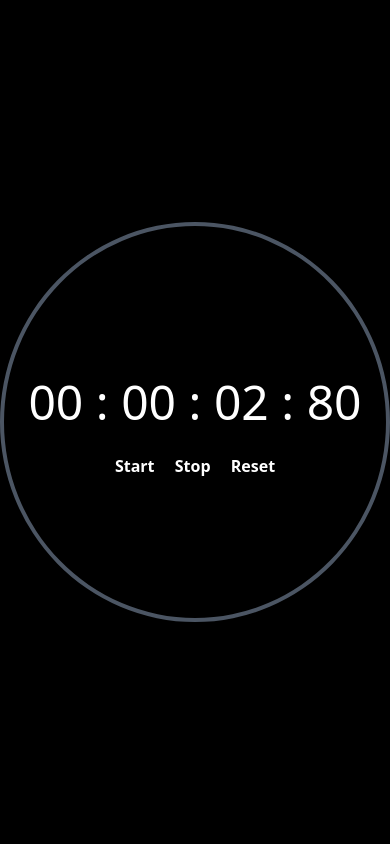
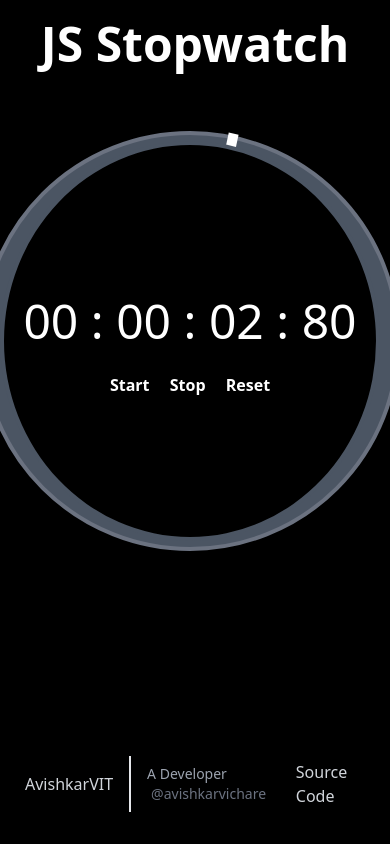
Before and after one commit to AvishkarVichare/Stopwatch-JS, a plain HTML site: page index.html in a window 390 px wide. Both pictures are taken after a click on the button "Start". Drawn offline with nearby package versions, Linux system fonts and the light colour scheme.

Commit message:
added more features like progress bar and footer

```diff
--- a/index.html
+++ b/index.html
@@ -9,6 +9,22 @@
     <script>
         tailwind.config = {
           theme: {
+            screens: {
+      'sm': '380px',
+      // => @media (min-width: 375px) { ... }
+
+      'md': '768px',
+      // => @media (min-width: 768px) { ... }
+
+      'lg': '1024px',
+      // => @media (min-width: 1024px) { ... }
+
+      'xl': '1280px',
+      // => @media (min-width: 1280px) { ... }
+
+      '2xl': '1536px',
+      // => @media (min-width: 1536px) { ... }
+    },
             extend: {
               colors: {
                 clifford: '#da373d',
@@ -19,9 +35,18 @@
       </script>
 </head>
 <body class="bg-black text-white">
-    <div class="container h-[100vh] flex justify-center items-center">
-        <div class="rounded-[50%] border-4 border-gray-600 w-[400px] h-[400px] flex flex-col justify-center items-center">
-            <div id="main-watch" class="text-[3rem]">
+  <h1 class="font-bold text-center text-[2rem] my-2 sm:text-[3rem]">JS Stopwatch</h1>
+    <div class="container h-[60vh] flex justify-center items-center relative ">
+    <div class=" border-4 p-2 bg-gray-600 border-gray-500   rounded-[50%] w-[320px] sm:w-[420px] h-[320px] sm:h-[420px] flex justify-center absolute">
+      <div id="rotator" class="h-[210px] w-[10px] bg-white relative top-[-14px] origin-bottom "></div>
+    </div>
+
+        <div class="relative bg-black rounded-[50%] border-4 border-gray-600 w-[300px] sm:w-[400px] h-[300px] sm:h-[400px] flex flex-col justify-center items-center ">
+
+
+
+
+            <div id="main-watch" class="text-[2rem] sm:text-[3rem] ">
                 <span id="h">00</span>
                 :
                 <span id="m">00</span>
@@ -30,13 +55,28 @@
                 :
                 <spam id="cs">00</spam>
             </div>
-            <div class="mt-4">
+            <div class="mt-4 ">
                 <button class="mx-2 font-bold" id="start">Start</button>
                 <button class="mx-2 font-bold" id="stop">Stop</button>
                 <button class="mx-2 font-bold" id="reset">Reset</button>
             </div>
         </div>
+
     </div>
+
+    <footer class="text-gray-300 body-font absolute bottom-0 w-full">
+      <div class="container px-5 py-8 mx-auto flex items-center sm:flex-row flex-col">
+        <a class="flex title-font font-medium items-center md:justify-start justify-center text-gray-300">
+          AvishkarVIT
+        </a>
+        <p class="text-sm text-gray-400 sm:ml-4 sm:pl-4 sm:border-l-2 sm:border-gray-200 sm:py-2 sm:mt-0 mt-4">A Developer
+          <a href="https://www.linkedin.com/in/avishkar-vichare-35b19b225/" class="text-gray-500 ml-1" rel="noopener noreferrer" target="_blank">@avishkarvichare</a>
+        </p>
+        <span class="inline-flex sm:ml-auto sm:mt-0 mt-4 justify-center sm:justify-start">
+          <a href="https://github.com/AvishkarVichare/Stopwatch-JS">Source Code</a>
+        </span>
+      </div>
+    </footer>
 
     <script src="./script.js"></script>
 </body>
--- a/script.js
+++ b/script.js
@@ -2,6 +2,7 @@ const h = document.querySelector('#h');
 const m = document.querySelector('#m');
 const s = document.querySelector('#s');
 const cs = document.querySelector('#cs');
+const rotator = document.querySelector('#rotator');
 
 const start = document.querySelector('#start');
 const stop = document.querySelector('#stop');
@@ -12,6 +13,7 @@ let secs = 0;
 let hrs = 0;
 let mins = 0;
 let id = null;
+let degToRoate = 0;
 
 function startWatch(){
     if(mins>=60){
@@ -26,12 +28,15 @@ function startWatch(){
         m.innerText = mins<10?`0${mins}`:mins;
         secs = 00;
 
+
       }
 
       if(centSecs>=100){
         secs ++;
         s.innerText = secs<10?(`0${secs}`):secs;
         centSecs = 0;
+        degToRoate = (36*secs)/6;
+        rotator.style.transform = `rotate(${degToRoate}deg)`
       }
 
       centSecs++;
@@ -43,12 +48,20 @@ function startWatch(){
 
 
 start.addEventListener('click',()=>{
+    if(id){
+        clearInterval(id);
+    }
     id = setInterval(startWatch, 10);
 
 })
 
 stop.addEventListener('click',()=>{
-    clearInterval(id)
+    clearInterval(id);
+    h.innerText = hrs<10?`0${hrs}`:hrs;
+    m.innerText = mins<10?`0${mins}`:mins;
+    s.innerText = secs<10?(`0${secs}`):secs;
+    cs.innerText = centSecs<10?`0${centSecs}`:centSecs;
+
 })
 
 reset.addEventListener('click',()=>{
@@ -61,4 +74,6 @@ reset.addEventListener('click',()=>{
     m.innerText = '00';
     s.innerText = '00';
     cs.innerText = '00';
+    rotator.style.transform = `rotate(0deg)`;
+
 })
```
